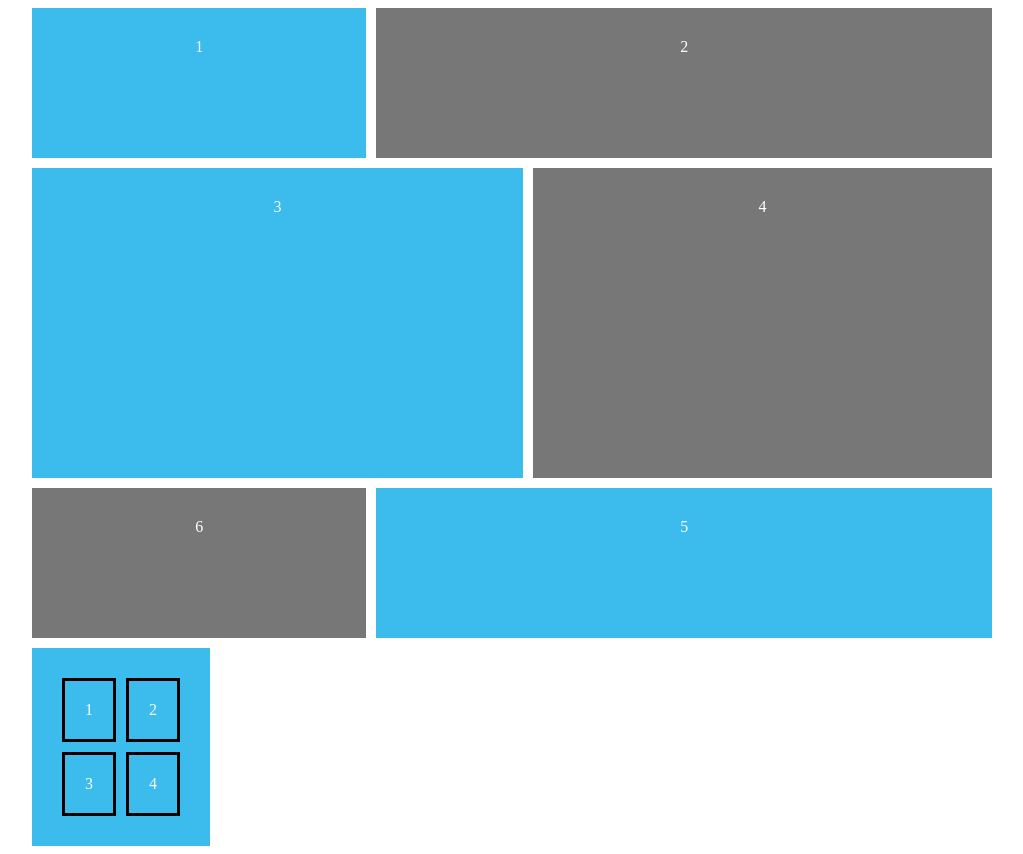
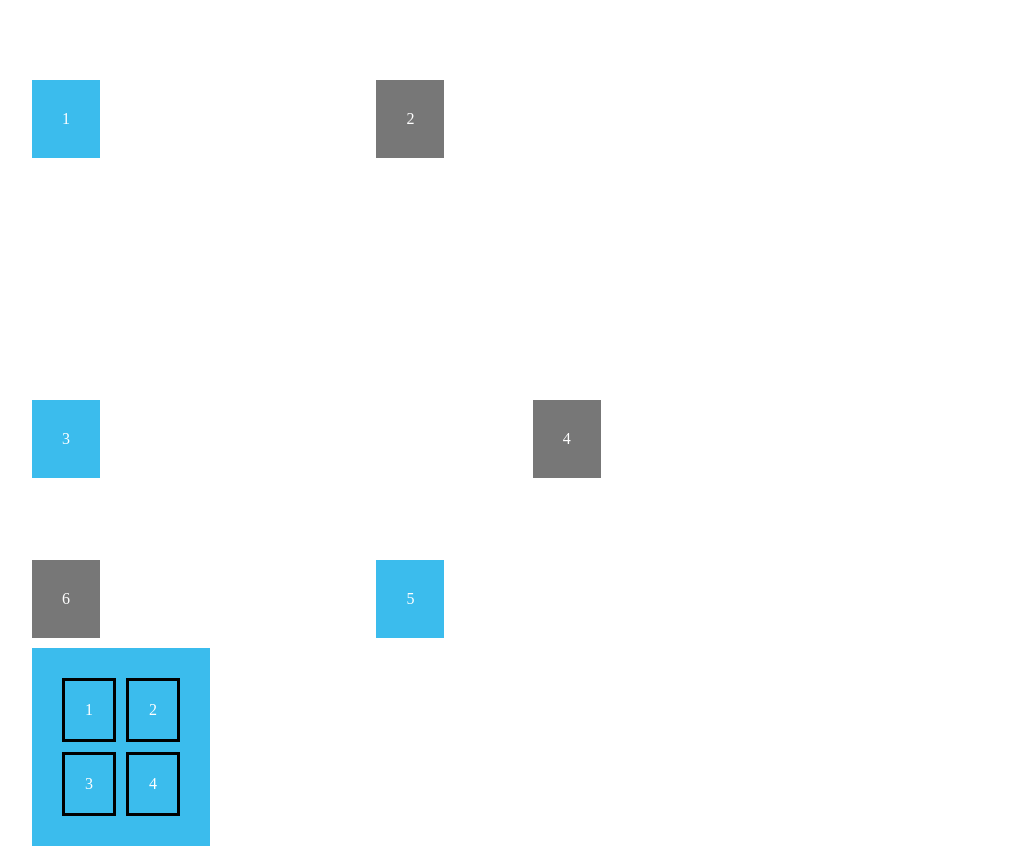
Before and after one commit to Eddie-Z/flexbox, a plain HTML site: page index.html in a window 1280 px wide. Shown: the whole page, without its empty margins (128-1151 px from the left). Drawn offline with Linux system fonts and the light colour scheme.

Commit message:
justify align

```diff
--- a/index.html
+++ b/index.html
@@ -15,10 +15,13 @@
 			grid-gap: 10px;
 			max-width: 960px;
 			margin: 0 auto;
+            align-items:end;
+            justify-items: left;
 		}
 		#content div{
 			background: #3bbced;
 			padding: 30px;
+
 		}
 		#content div:nth-child(even){
 			background: #777;
@@ -46,6 +49,7 @@
 		.six{
 			grid-column: 1 / 3;
 			grid-row: 4;
+
 		}
         .nested{
             display:grid;
```
Also changed, not shown: 1 other file.
